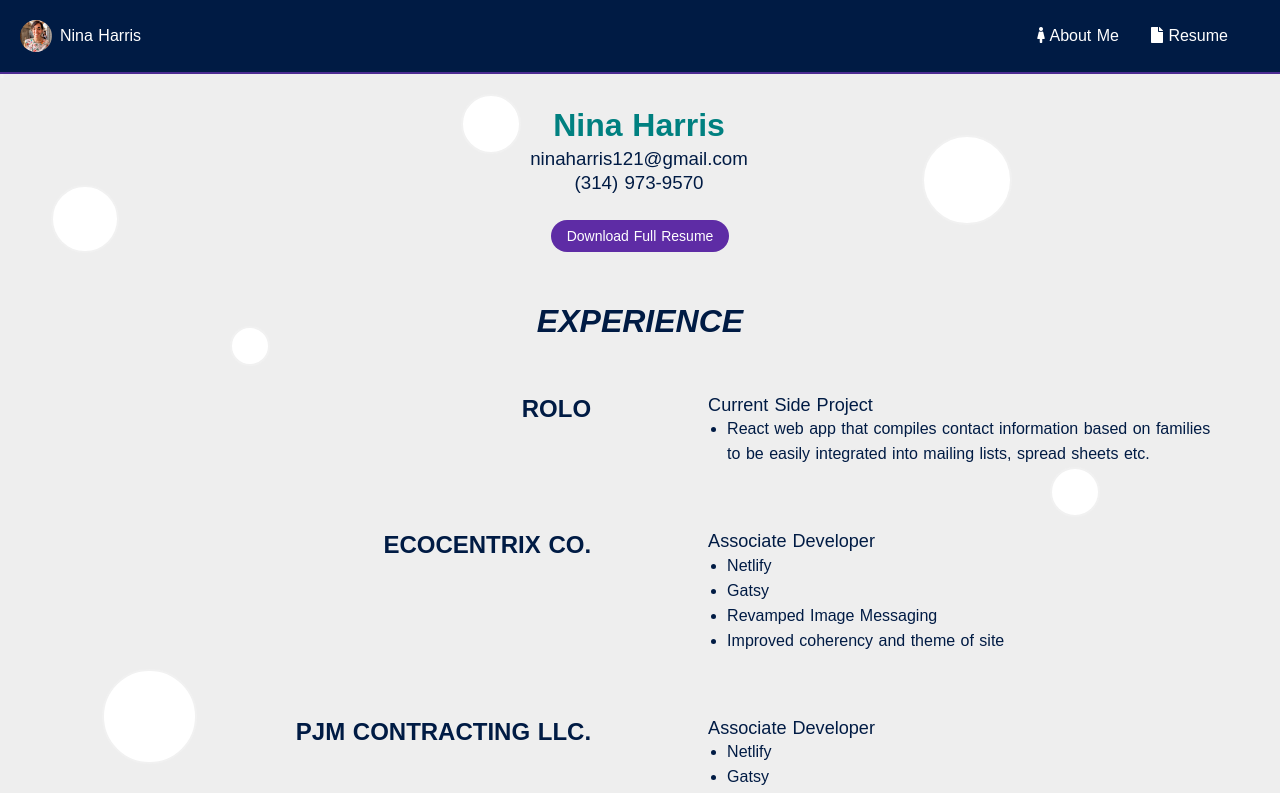
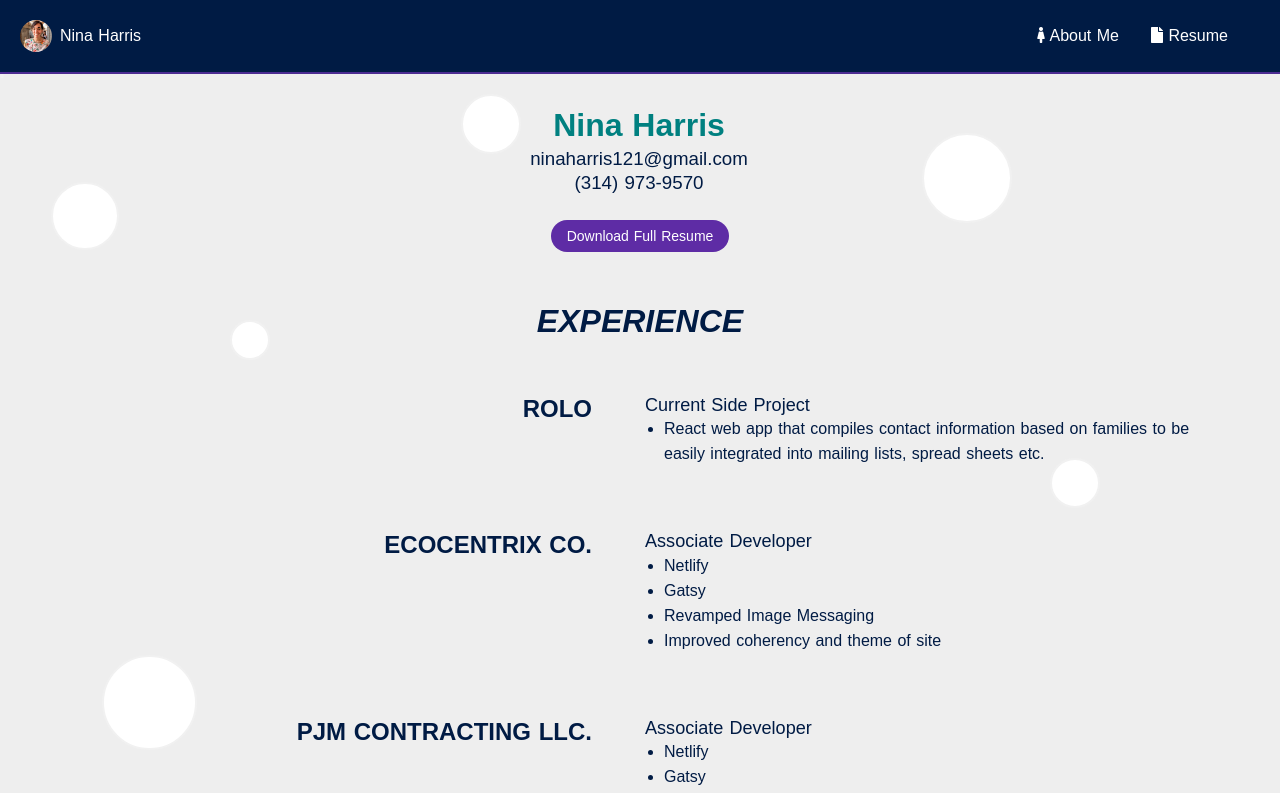
Before and after one commit to njosieb/sahmtothedom.com, a Nuxt app: page /resume in a window 1280 px wide. Shown: the top 793 px of the page. Built offline with nearby package versions, Linux system fonts and the light colour scheme.

Commit message:
Edits resume page s'more

```diff
--- a/pages/resume.vue
+++ b/pages/resume.vue
@@ -206,7 +206,7 @@ strong {
   padding-left: 0rem;
   margin-right: 2rem;
   @media (min-width: 600px) {
-    padding-left: 4rem;
+    // padding-left: 4rem;
     margin-right: 2rem;
   }
 }
```
